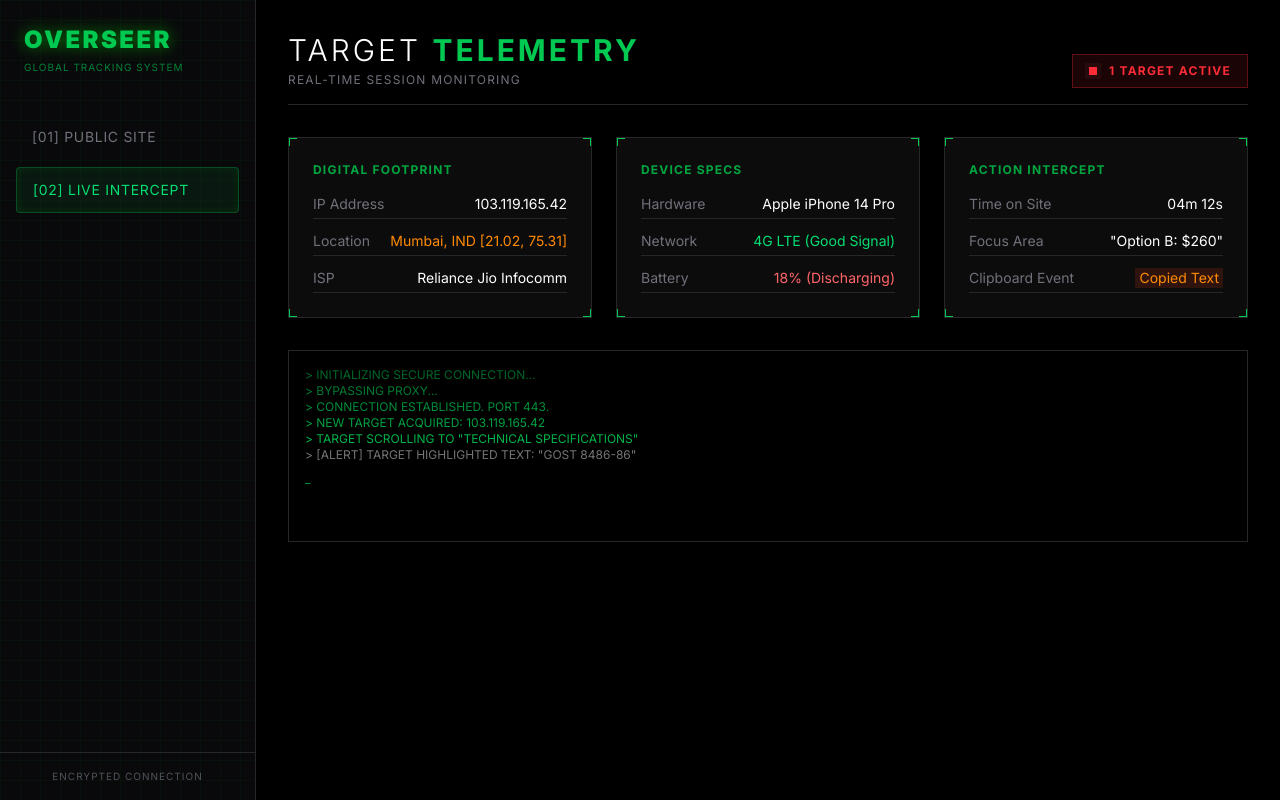
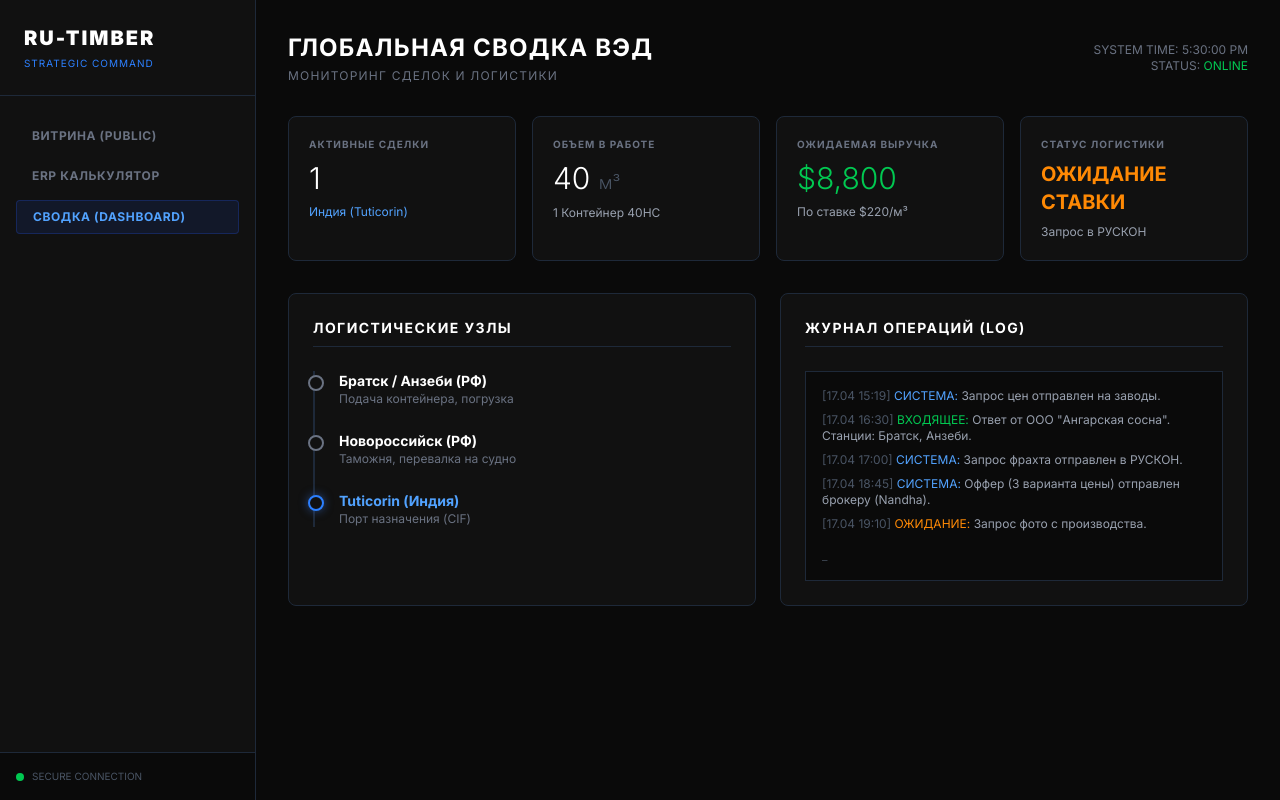
Before and after one commit to ru-timber-export/b2b-export, a Next.js app: page /stats in a window 1280 px wide. Built offline with nearby package versions, Linux system fonts and the light colour scheme.

Commit message:
Add Firebase sync and Command Center UI

```diff
--- a/package.json
+++ b/package.json
@@ -10,6 +10,7 @@
   },
   "dependencies": {
     "@vercel/analytics": "^2.0.1",
+    "firebase": "^12.12.0",
     "next": "16.2.4",
     "react": "19.2.4",
     "react-dom": "19.2.4"
--- a/src/app/stats/page.js
+++ b/src/app/stats/page.js
@@ -1,133 +1,109 @@
+"use client";
 import Link from 'next/link';
 
-export default function SpyDashboard() {
+export default function CommandCenter() {
   return (
-    <div className="flex h-screen bg-black text-slate-200 font-mono selection:bg-green-500 selection:text-black">
+    <div className="flex h-screen bg-[#0a0a0a] text-gray-300 font-sans selection:bg-blue-500/30">
 
-      {/* БОКОВОЕ МЕНЮ */}
-      <aside className="w-64 bg-zinc-950 border-r border-zinc-800 flex flex-col relative overflow-hidden">
-        <div className="absolute inset-0 bg-[linear-gradient(rgba(0,255,0,0.03)_1px,transparent_1px),linear-gradient(90deg,rgba(0,255,0,0.03)_1px,transparent_1px)] bg-[size:20px_20px] pointer-events-none"></div>
-        <div className="p-6 relative z-10">
-          <h1 className="text-2xl font-black text-green-500 tracking-widest drop-shadow-[0_0_8px_rgba(0,255,0,0.5)]">OVERSEER</h1>
-          <p className="text-[10px] text-green-700 mt-1 uppercase tracking-widest">Global Tracking System</p>
+      {/* СТРОГОЕ БОКОВОЕ МЕНЮ */}
+      <aside className="w-64 bg-[#111] border-r border-gray-800 flex flex-col">
+        <div className="p-6 border-b border-gray-800">
+          <h1 className="text-xl font-black text-white tracking-widest">RU-TIMBER</h1>
+          <p className="text-[10px] text-blue-500 mt-1 uppercase tracking-widest font-mono">Strategic Command</p>
         </div>
-        <nav className="flex-1 px-4 space-y-2 mt-4 relative z-10">
-          <Link href="/" className="block px-4 py-3 rounded text-zinc-500 hover:text-green-400 hover:bg-green-900/20 transition-all text-sm uppercase tracking-wider">
-            [01] Public Site
+        <nav className="flex-1 px-4 py-6 space-y-2">
+          <Link href="/" className="block px-4 py-2 rounded text-gray-500 hover:text-white hover:bg-gray-800 transition-all text-xs uppercase tracking-wider font-bold">
+            Витрина (Public)
           </Link>
-          <Link href="/stats" className="block px-4 py-3 rounded bg-green-900/20 text-green-400 border border-green-500/30 text-sm uppercase tracking-wider shadow-[inset_0_0_10px_rgba(0,255,0,0.1)]">
-            [02] Live Intercept
+          <Link href="/admin" className="block px-4 py-2 rounded text-gray-500 hover:text-white hover:bg-gray-800 transition-all text-xs uppercase tracking-wider font-bold">
+            ERP Калькулятор
+          </Link>
+          <Link href="/stats" className="block px-4 py-2 rounded bg-blue-900/20 text-blue-400 border border-blue-900/50 text-xs uppercase tracking-wider font-bold">
+            Сводка (Dashboard)
           </Link>
         </nav>
-        <div className="p-4 border-t border-zinc-800 text-[10px] text-zinc-600 text-center uppercase tracking-widest">
-          Encrypted Connection
+        <div className="p-4 bg-[#0a0a0a] border-t border-gray-800 text-[10px] text-gray-600 font-mono flex items-center gap-2">
+          <div className="w-2 h-2 bg-green-500 rounded-full"></div>
+          SECURE CONNECTION
         </div>
       </aside>
 
       {/* ОСНОВНОЙ КОНТЕНТ */}
-      <main className="flex-1 p-8 overflow-y-auto relative">
-        <header className="mb-8 flex justify-between items-end border-b border-zinc-800 pb-4">
+      <main className="flex-1 p-8 overflow-y-auto">
+        <header className="mb-8 flex justify-between items-center">
           <div>
-            <h2 className="text-3xl font-light text-white tracking-widest">TARGET <span className="font-bold text-green-500">TELEMETRY</span></h2>
-            <p className="text-zinc-500 mt-1 text-xs uppercase tracking-widest">Real-time session monitoring</p>
+            <h2 className="text-2xl font-bold text-white uppercase tracking-wider">Глобальная сводка ВЭД</h2>
+            <p className="text-gray-500 mt-1 text-xs uppercase tracking-widest font-mono">Мониторинг сделок и логистики</p>
           </div>
-          <div className="flex items-center gap-3 bg-red-900/20 text-red-500 px-4 py-2 border border-red-500/30">
-            <span className="relative flex h-2 w-2">
-              <span className="animate-ping absolute inline-flex h-full w-full bg-red-400 opacity-75"></span>
-              <span className="relative inline-flex h-2 w-2 bg-red-500"></span>
-            </span>
-            <span className="text-xs font-bold uppercase tracking-widest">1 Target Active</span>
+          <div className="text-right font-mono text-xs text-gray-500">
+            <p>SYSTEM TIME: {new Date().toLocaleTimeString()}</p>
+            <p>STATUS: <span className="text-green-500">ONLINE</span></p>
           </div>
         </header>
 
-        {/* СЕТКА ПЕНТАГОНА */}
-        <div className="grid grid-cols-1 lg:grid-cols-3 gap-6 mb-8">
+        {/* ГЛАВНЫЕ МЕТРИКИ */}
+        <div className="grid grid-cols-1 md:grid-cols-4 gap-4 mb-8">
+          <div className="bg-[#111] p-5 border border-gray-800 rounded-lg">
+            <h3 className="text-gray-500 text-[10px] font-bold uppercase tracking-widest mb-2">Активные сделки</h3>
+            <div className="text-3xl font-light text-white">1</div>
+            <p className="text-blue-400 text-xs mt-2 font-mono">Индия (Tuticorin)</p>
+          </div>
+          <div className="bg-[#111] p-5 border border-gray-800 rounded-lg">
+            <h3 className="text-gray-500 text-[10px] font-bold uppercase tracking-widest mb-2">Объем в работе</h3>
+            <div className="text-3xl font-light text-white">40 <span className="text-lg text-gray-600">м³</span></div>
+            <p className="text-gray-400 text-xs mt-2 font-mono">1 Контейнер 40HC</p>
+          </div>
+          <div className="bg-[#111] p-5 border border-gray-800 rounded-lg">
+            <h3 className="text-gray-500 text-[10px] font-bold uppercase tracking-widest mb-2">Ожидаемая выручка</h3>
+            <div className="text-3xl font-light text-green-500">$8,800</div>
+            <p className="text-gray-400 text-xs mt-2 font-mono">По ставке $220/м³</p>
+          </div>
+          <div className="bg-[#111] p-5 border border-gray-800 rounded-lg">
+            <h3 className="text-gray-500 text-[10px] font-bold uppercase tracking-widest mb-2">Статус логистики</h3>
+            <div className="text-xl font-bold text-orange-400 mt-2">ОЖИДАНИЕ СТАВКИ</div>
+            <p className="text-gray-400 text-xs mt-2 font-mono">Запрос в РУСКОН</p>
+          </div>
+        </div>
 
-          {/* DIGITAL FOOTPRINT */}
-          <div className="bg-zinc-900/50 p-6 border border-zinc-800 relative group hover:border-green-500/50 transition-colors">
-            <div className="absolute top-0 left-0 w-2 h-2 border-t border-l border-green-500"></div>
-            <div className="absolute top-0 right-0 w-2 h-2 border-t border-r border-green-500"></div>
-            <div className="absolute bottom-0 left-0 w-2 h-2 border-b border-l border-green-500"></div>
-            <div className="absolute bottom-0 right-0 w-2 h-2 border-b border-r border-green-500"></div>
+        {/* ОПЕРАТИВНАЯ ОБСТАНОВКА */}
+        <div className="grid grid-cols-1 lg:grid-cols-2 gap-6">
 
-            <h3 className="text-green-600 text-xs font-bold mb-4 uppercase tracking-widest">Digital Footprint</h3>
-            <div className="space-y-3 text-sm">
-              <div className="flex justify-between border-b border-zinc-800 pb-1">
-                <span className="text-zinc-500">IP Address</span>
-                <span className="text-white">103.119.165.42</span>
+          {/* ЛОГИСТИЧЕСКИЕ УЗЛЫ */}
+          <div className="bg-[#111] p-6 border border-gray-800 rounded-lg">
+            <h3 className="text-white text-sm font-bold uppercase tracking-widest mb-6 border-b border-gray-800 pb-2">Логистические узлы</h3>
+            <div className="relative pl-6 border-l-2 border-gray-800 space-y-6 font-mono text-sm">
+              <div className="relative">
+                <div className="absolute -left-[31px] top-1 w-4 h-4 bg-[#111] border-2 border-gray-500 rounded-full"></div>
+                <p className="text-white font-bold">Братск / Анзеби (РФ)</p>
+                <p className="text-gray-500 text-xs">Подача контейнера, погрузка</p>
               </div>
-              <div className="flex justify-between border-b border-zinc-800 pb-1">
-                <span className="text-zinc-500">Location</span>
-                <span className="text-orange-400">Mumbai, IND [21.02, 75.31]</span>
+              <div className="relative">
+                <div className="absolute -left-[31px] top-1 w-4 h-4 bg-[#111] border-2 border-gray-500 rounded-full"></div>
+                <p className="text-white font-bold">Новороссийск (РФ)</p>
+                <p className="text-gray-500 text-xs">Таможня, перевалка на судно</p>
               </div>
-              <div className="flex justify-between border-b border-zinc-800 pb-1">
-                <span className="text-zinc-500">ISP</span>
-                <span className="text-white">Reliance Jio Infocomm</span>
+              <div className="relative">
+                <div className="absolute -left-[31px] top-1 w-4 h-4 bg-[#111] border-2 border-blue-500 rounded-full shadow-[0_0_10px_rgba(59,130,246,0.5)]"></div>
+                <p className="text-blue-400 font-bold">Tuticorin (Индия)</p>
+                <p className="text-gray-500 text-xs">Порт назначения (CIF)</p>
               </div>
             </div>
           </div>
 
-          {/* DEVICE TELEMETRY */}
-          <div className="bg-zinc-900/50 p-6 border border-zinc-800 relative group hover:border-green-500/50 transition-colors">
-            <div className="absolute top-0 left-0 w-2 h-2 border-t border-l border-green-500"></div>
-            <div className="absolute top-0 right-0 w-2 h-2 border-t border-r border-green-500"></div>
-            <div className="absolute bottom-0 left-0 w-2 h-2 border-b border-l border-green-500"></div>
-            <div className="absolute bottom-0 right-0 w-2 h-2 border-b border-r border-green-500"></div>
-
-            <h3 className="text-green-600 text-xs font-bold mb-4 uppercase tracking-widest">Device Specs</h3>
-            <div className="space-y-3 text-sm">
-              <div className="flex justify-between border-b border-zinc-800 pb-1">
-                <span className="text-zinc-500">Hardware</span>
-                <span className="text-white">Apple iPhone 14 Pro</span>
-              </div>
-              <div className="flex justify-between border-b border-zinc-800 pb-1">
-                <span className="text-zinc-500">Network</span>
-                <span className="text-green-400">4G LTE (Good Signal)</span>
-              </div>
-              <div className="flex justify-between border-b border-zinc-800 pb-1">
-                <span className="text-zinc-500">Battery</span>
-                <span className="text-red-400">18% (Discharging)</span>
-              </div>
+          {/* ЖУРНАЛ ОПЕРАЦИЙ */}
+          <div className="bg-[#111] p-6 border border-gray-800 rounded-lg flex flex-col">
+            <h3 className="text-white text-sm font-bold uppercase tracking-widest mb-6 border-b border-gray-800 pb-2">Журнал операций (Log)</h3>
+            <div className="flex-1 bg-[#0a0a0a] border border-gray-800 p-4 font-mono text-xs text-gray-400 space-y-2 overflow-y-auto">
+              <p><span className="text-gray-600">[17.04 15:19]</span> <span className="text-blue-400">СИСТЕМА:</span> Запрос цен отправлен на заводы.</p>
+              <p><span className="text-gray-600">[17.04 16:30]</span> <span className="text-green-500">ВХОДЯЩЕЕ:</span> Ответ от ООО "Ангарская сосна". Станции: Братск, Анзеби.</p>
+              <p><span className="text-gray-600">[17.04 17:00]</span> <span className="text-blue-400">СИСТЕМА:</span> Запрос фрахта отправлен в РУСКОН.</p>
+              <p><span className="text-gray-600">[17.04 18:45]</span> <span className="text-blue-400">СИСТЕМА:</span> Оффер (3 варианта цены) отправлен брокеру (Nandha).</p>
+              <p><span className="text-gray-600">[17.04 19:10]</span> <span className="text-orange-400">ОЖИДАНИЕ:</span> Запрос фото с производства.</p>
+              <p className="animate-pulse mt-4 text-gray-600">_</p>
             </div>
           </div>
 
-          {/* BEHAVIORAL INTERCEPT */}
-          <div className="bg-zinc-900/50 p-6 border border-zinc-800 relative group hover:border-green-500/50 transition-colors">
-            <div className="absolute top-0 left-0 w-2 h-2 border-t border-l border-green-500"></div>
-            <div className="absolute top-0 right-0 w-2 h-2 border-t border-r border-green-500"></div>
-            <div className="absolute bottom-0 left-0 w-2 h-2 border-b border-l border-green-500"></div>
-            <div className="absolute bottom-0 right-0 w-2 h-2 border-b border-r border-green-500"></div>
-
-            <h3 className="text-green-600 text-xs font-bold mb-4 uppercase tracking-widest">Action Intercept</h3>
-            <div className="space-y-3 text-sm">
-              <div className="flex justify-between border-b border-zinc-800 pb-1">
-                <span className="text-zinc-500">Time on Site</span>
-                <span className="text-white">04m 12s</span>
-              </div>
-              <div className="flex justify-between border-b border-zinc-800 pb-1">
-                <span className="text-zinc-500">Focus Area</span>
-                <span className="text-white">"Option B: $260"</span>
-              </div>
-              <div className="flex justify-between border-b border-zinc-800 pb-1">
-                <span className="text-zinc-500">Clipboard Event</span>
-                <span className="text-orange-400 bg-orange-900/30 px-1">Copied Text</span>
-              </div>
-            </div>
-          </div>
         </div>
-
-        {/* ЖИВОЙ ТЕРМИНАЛ */}
-        <div className="bg-black p-4 border border-zinc-800 font-mono text-xs text-green-500 h-48 overflow-hidden relative">
-          <div className="absolute top-0 left-0 w-full h-full bg-gradient-to-b from-transparent to-black pointer-events-none"></div>
-          <p className="opacity-50">&gt; INITIALIZING SECURE CONNECTION...</p>
-          <p className="opacity-60">&gt; BYPASSING PROXY...</p>
-          <p className="opacity-70">&gt; CONNECTION ESTABLISHED. PORT 443.</p>
-          <p className="opacity-80">&gt; NEW TARGET ACQUIRED: 103.119.165.42</p>
-          <p className="opacity-90">&gt; TARGET SCROLLING TO "TECHNICAL SPECIFICATIONS"</p>
-          <p className="text-white">&gt; [ALERT] TARGET HIGHLIGHTED TEXT: "GOST 8486-86"</p>
-          <p className="animate-pulse mt-2">_</p>
-        </div>
-
       </main>
     </div>
   );
```
Also changed, not shown: src/app/admin/page.js (+75 -147 lines), src/lib/firebase.js (added, +14 -0 lines), 1 other file (tests, documents, lock files or other folders).
